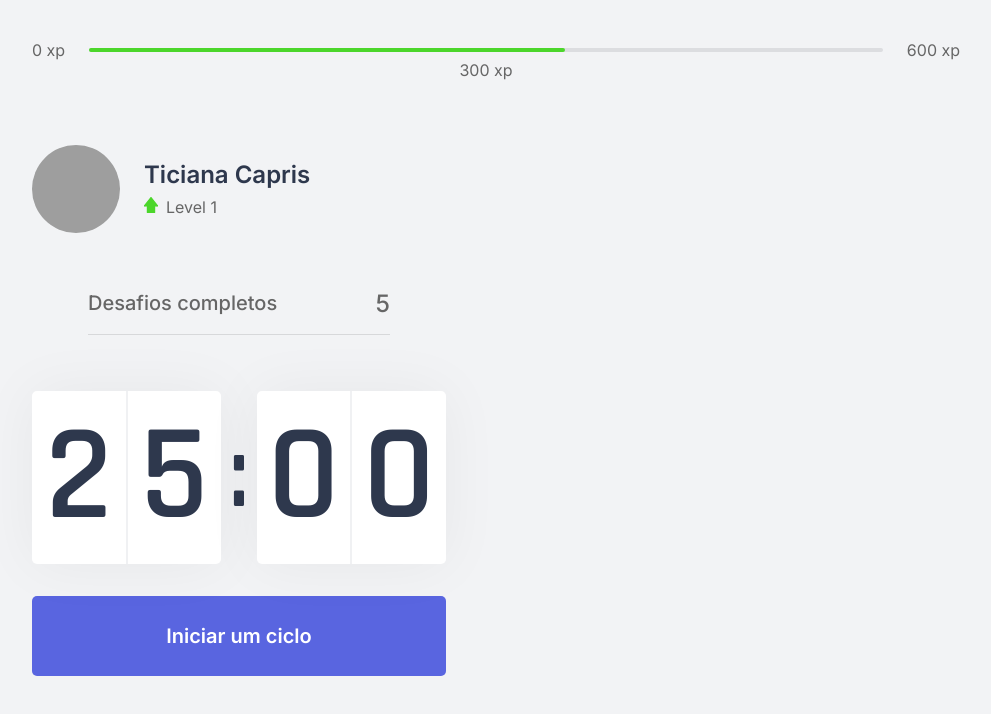
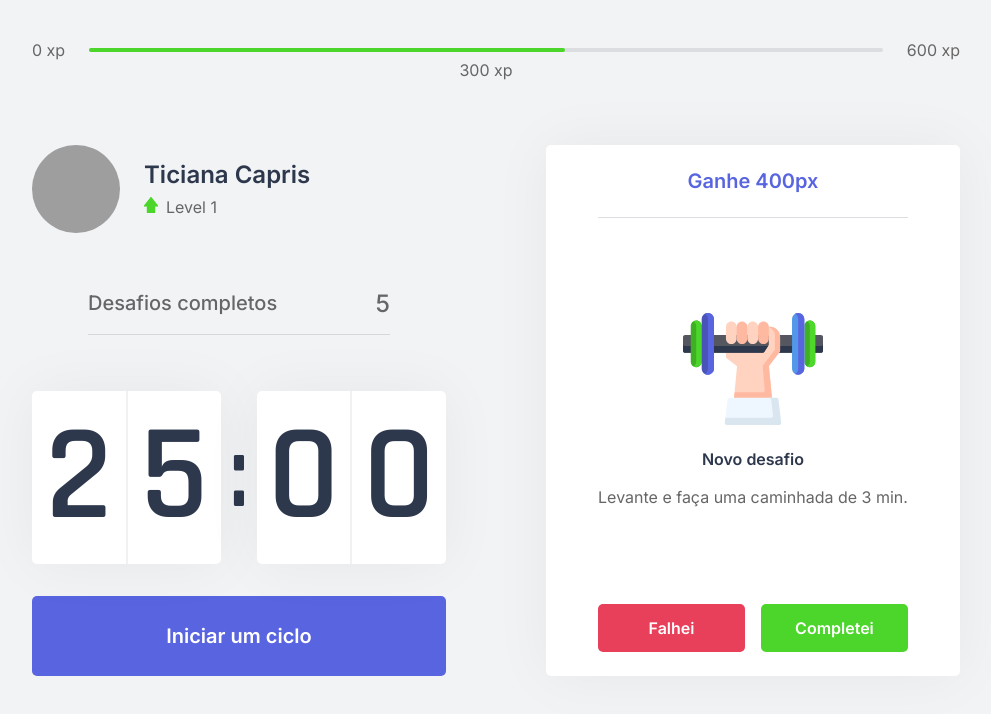
Before and after one commit to ticianacapris/NWL-4, a Next.js app in the folder moveit-next/: page / in a window 1280 px wide. Shown: the top 714 px of the page, without its empty margins (0-991 px from the left). Built offline with nearby package versions, Linux system fonts and the light colour scheme; grey boxes are pictures that could not be loaded.

Commit message:
Componente Challenge Box

```diff
--- /dev/null
+++ b/moveit-next/src/components/ChallengeBox.tsx
@@ -0,0 +1,49 @@
+import styles from '../styles/components/ChallengeBox.module.css';
+export function ChallengeBox() {
+
+    const HasActiveChallenge =true;
+
+    return (
+
+            <div className={styles.challengeBoxContainer}>
+                {HasActiveChallenge ?(
+                    <div className={styles.challengeActive}>
+                        <header>Ganhe 400px</header>
+
+                        <main>
+                            <img src="icons/body.svg" />
+                            <strong> Novo desafio </strong>
+                            <p>Levante e faça uma caminhada de 3 min.</p>
+                        </main>
+
+                        <footer>
+                            <button
+                            type="button"
+                            className={styles.challengeFailedButton}
+                            >
+                                Falhei
+                                </button>
+                            <button
+                            type="button"
+                            className={styles.challengeSucceededButton}
+                            >Completei
+                            </button>
+                            </footer>
+                        </div>
+
+                ):(
+                    <div className={styles.challengeNotActive}>
+                    <strong> Finalize um ciclo para receber um desafio </strong>
+                    <p>
+                        <img src="icons/level-up.svg" alt="Level Up"/>
+                        Avance de level completando desafios.
+                    </p>
+
+                </div>
+                )}
+            </div>
+
+
+
+    );
+}
--- a/moveit-next/src/pages/index.tsx
+++ b/moveit-next/src/pages/index.tsx
@@ -1,12 +1,14 @@
-
+import Head from 'next/head';
 
 import React from "react";
 import { CompletedChallenges } from "../components/CompletedChallenges";
 import { Countdown } from "../components/Countdown";
 import { ExperienceBar } from "../components/ExperienceBar";
 import { Profile } from "../components/Profile";
-import Head from 'next/head';
+import { ChallengeBox } from "../components/ChallengeBox";
+
 import styles from "../styles/pages/Home.module.css";
+
 
 
 export default function Home() {
@@ -25,6 +27,7 @@ export default function Home() {
 
       </div>
       <div>
+        <ChallengeBox/>
 
       </div>
 
--- /dev/null
+++ b/moveit-next/src/styles/components/ChallengeBox.module.css
@@ -0,0 +1,101 @@
+.challengeBoxContainer {
+  height: 100%;
+
+  background: var(--white);
+  border-radius: 5px;
+  box-shadow: 0 0 60px rgba(0, 0, 0, 0.05);
+  padding:1.5rem 2rem;
+
+  display: flex;
+  flex-direction: column;
+  align-items: center;
+  justify-content: center;
+  text-align: center;
+}
+
+.challengeNotActive {
+  display: flex;
+  flex-direction: column;
+  align-items: center;
+}
+
+.challengeNotActive strong {
+  font-size: 1.5rem;
+  font-weight: 500;
+  line-height: 1.4;
+}
+
+.challengeNotActive p {
+  display: flex;
+  flex-direction: column;
+  align-items: center;
+  line-height: 1.4;
+  max-width: 70%;
+  margin-top: 3rem;
+}
+
+.challengeNotActive p img {
+  margin-bottom: 1rem;
+}
+
+.challengeActive {
+  height: 100%;
+
+  display: flex;
+  flex-direction: column;
+}
+
+.challengeActive header {
+  color: var(--blue);
+  font-weight: 600;
+  font-size: 1.25em;
+  padding: 0 2rem 1.5rem;
+  border-bottom: 1px solid var(--gray-line);
+}
+.challengeActive main {
+  flex: 1;
+  display: flex;
+  flex-direction: column;
+  align-items: center;
+  justify-content: center;
+}
+.challengeActive main strong {
+  font-size: 1rem;
+  font-weight: 600;
+  color: var(--title);
+  margin: 1.5rem 0 1rem;
+}
+
+.challengeActive main p {
+  line-height: 1.5;
+}
+.challengeActive footer {
+  display:grid;
+  grid-template-columns: 1fr 1fr;
+  gap: 1rem;
+}
+.challengeActive button {
+    height: 3rem;
+    display: flex;
+    align-items: center;
+    justify-content: center;
+    border:0;
+    border-radius: 5px;
+    color: var(--white);
+    font-size: 1rem;
+    font-weight: 600;
+    transition:filter 0.2s;
+
+  }
+  .challengeActive footer button.challengeFailedButton{
+      background: var(--red);
+
+  }
+  .challengeActive footer button.challengeSucceededButton{
+    background: var(--green);
+
+}
+
+.challengeActive footer button:hover {
+    filter:brightness(0.9);
+  }
```
Also changed, not shown: moveit-next/src/styles/components/Countdown.module.css (+6 -16 lines).
